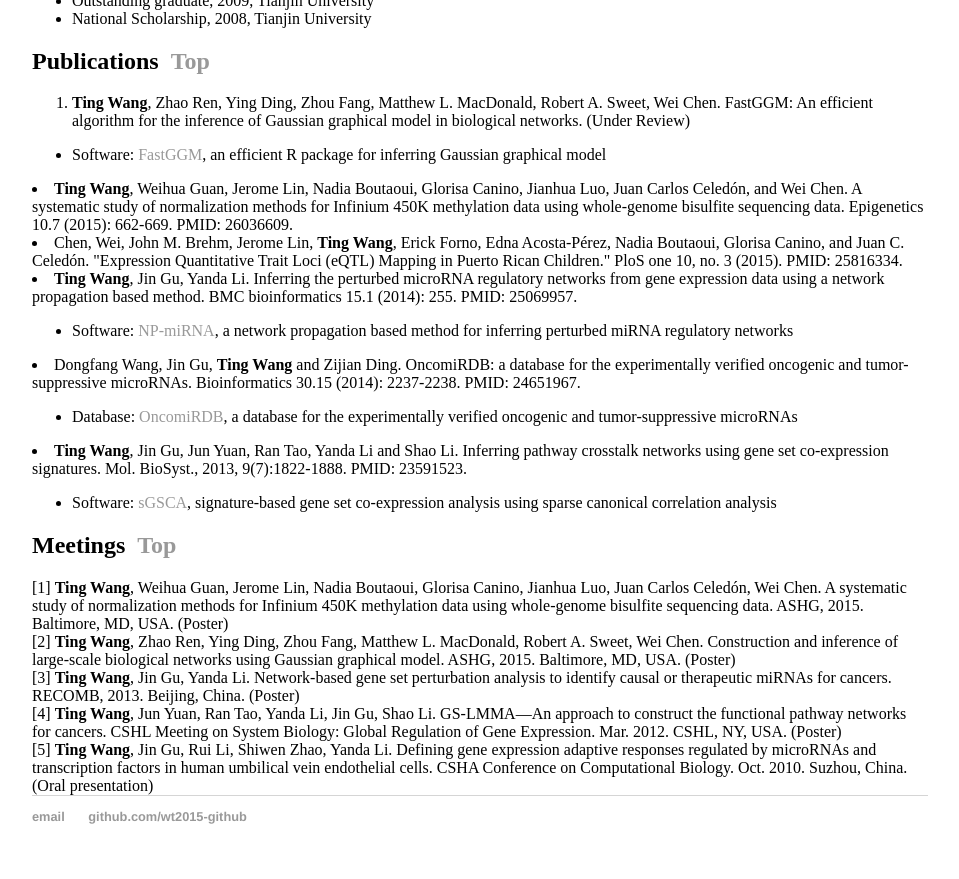
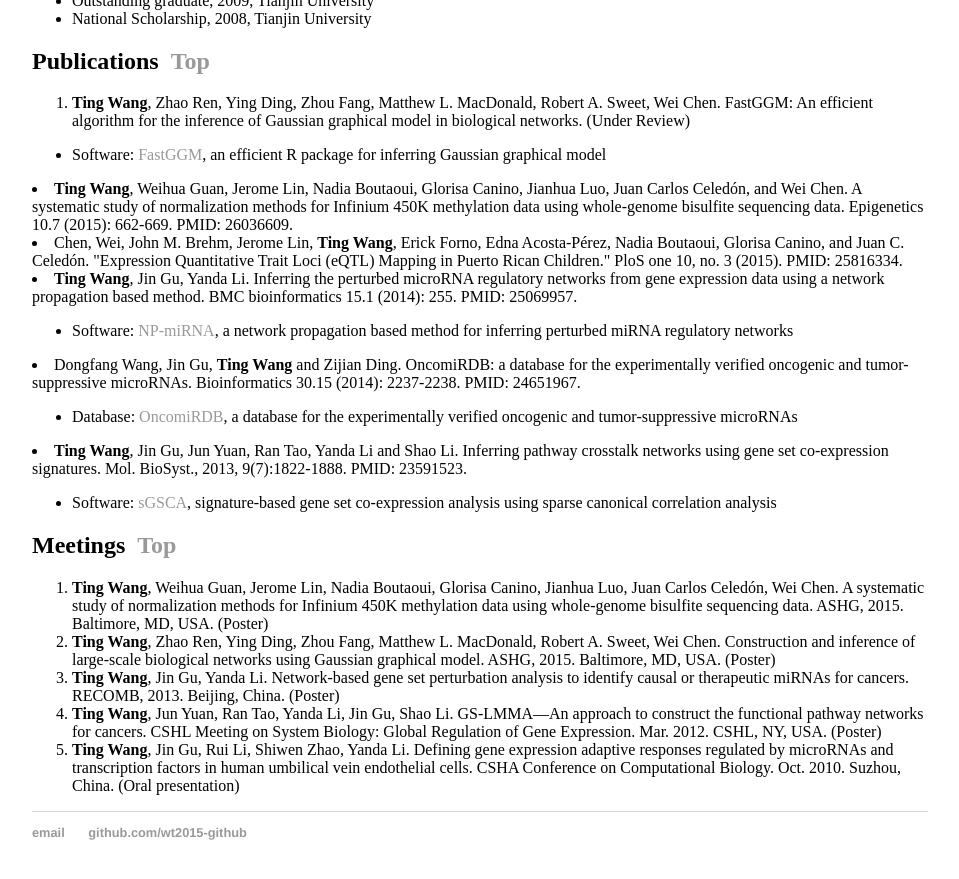
Before and after one commit to wt2015-github/wt2015-github.github.io, a Jekyll site: the page built from index.html, in a window 1280 px wide and 900 px high, scrolled down 1319 px. Shown: the top 879 px of the window, without its empty margins (160-1119 px from the left). Built offline with Jekyll 4.4.1, drawn with Linux system fonts in a browser that asks for light colours.

Commit message:
Update index.html

```diff
--- a/index.html
+++ b/index.html
@@ -112,10 +112,12 @@ title: Ting Wang, PhD
 	<div>
 		<a name="meetings"></a>
 		<h2>Meetings&nbsp;&nbsp;<a href="#top" >Top</a></h2>
-		[1] <strong>Ting Wang</strong>, Weihua Guan, Jerome Lin, Nadia Boutaoui, Glorisa Canino, Jianhua Luo, Juan Carlos Celedón, Wei Chen. A systematic study of normalization methods for Infinium 450K methylation data using whole-genome bisulfite sequencing data. ASHG, 2015. Baltimore, MD, USA. (Poster)<br/>
-		[2] <strong>Ting Wang</strong>, Zhao Ren, Ying Ding, Zhou Fang, Matthew L. MacDonald, Robert A. Sweet, Wei Chen. Construction and inference of large-scale biological networks using Gaussian graphical model. ASHG, 2015. Baltimore, MD, USA. (Poster)<br/>
-		[3] <strong>Ting Wang</strong>, Jin Gu, Yanda Li. Network-based gene set perturbation analysis to identify causal or therapeutic miRNAs for cancers. RECOMB, 2013. Beijing, China. (Poster)<br/>
-		[4] <strong>Ting Wang</strong>, Jun Yuan, Ran Tao, Yanda Li, Jin Gu, Shao Li. GS-LMMA—An approach to construct the functional pathway networks for cancers. CSHL Meeting on System Biology: Global Regulation of Gene Expression. Mar. 2012. CSHL, NY, USA. (Poster)<br/>
-		[5] <strong>Ting Wang</strong>, Jin Gu, Rui Li, Shiwen Zhao, Yanda Li. Defining gene expression adaptive responses regulated by microRNAs and transcription factors in human umbilical vein endothelial cells. CSHA Conference on Computational Biology. Oct. 2010. Suzhou, China. (Oral presentation)<br/>
+		<ol>
+			<li><strong>Ting Wang</strong>, Weihua Guan, Jerome Lin, Nadia Boutaoui, Glorisa Canino, Jianhua Luo, Juan Carlos Celedón, Wei Chen. A systematic study of normalization methods for Infinium 450K methylation data using whole-genome bisulfite sequencing data. ASHG, 2015. Baltimore, MD, USA. (Poster)</li>
+			<li><strong>Ting Wang</strong>, Zhao Ren, Ying Ding, Zhou Fang, Matthew L. MacDonald, Robert A. Sweet, Wei Chen. Construction and inference of large-scale biological networks using Gaussian graphical model. ASHG, 2015. Baltimore, MD, USA. (Poster)</li>
+			<li><strong>Ting Wang</strong>, Jin Gu, Yanda Li. Network-based gene set perturbation analysis to identify causal or therapeutic miRNAs for cancers. RECOMB, 2013. Beijing, China. (Poster)</li>
+			<li><strong>Ting Wang</strong>, Jun Yuan, Ran Tao, Yanda Li, Jin Gu, Shao Li. GS-LMMA—An approach to construct the functional pathway networks for cancers. CSHL Meeting on System Biology: Global Regulation of Gene Expression. Mar. 2012. CSHL, NY, USA. (Poster)</li>
+			<li><strong>Ting Wang</strong>, Jin Gu, Rui Li, Shiwen Zhao, Yanda Li. Defining gene expression adaptive responses regulated by microRNAs and transcription factors in human umbilical vein endothelial cells. CSHA Conference on Computational Biology. Oct. 2010. Suzhou, China. (Oral presentation)</li>
+		</ol>
 	</div>
 </div><!-- /.blurb -->
```
